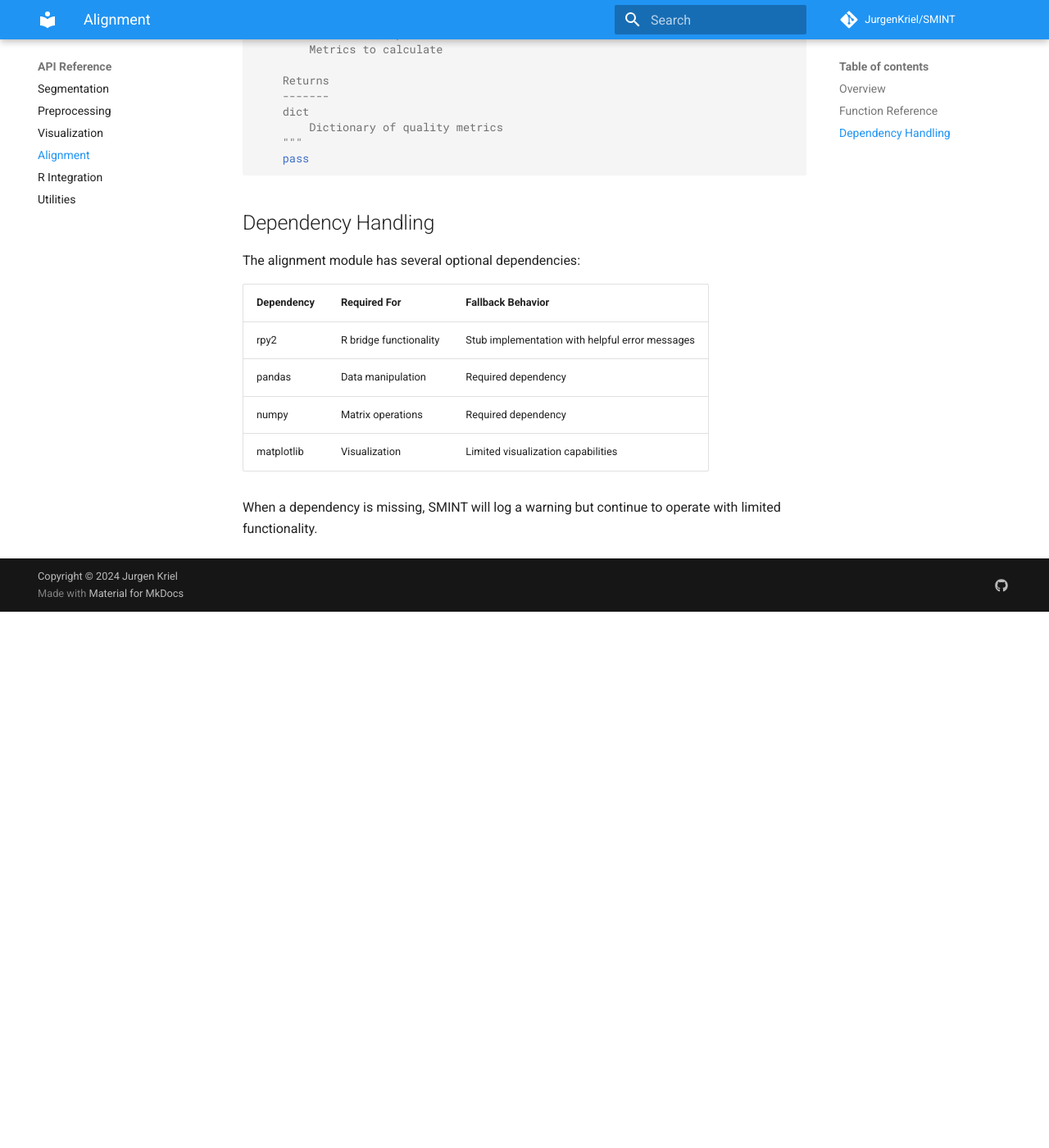
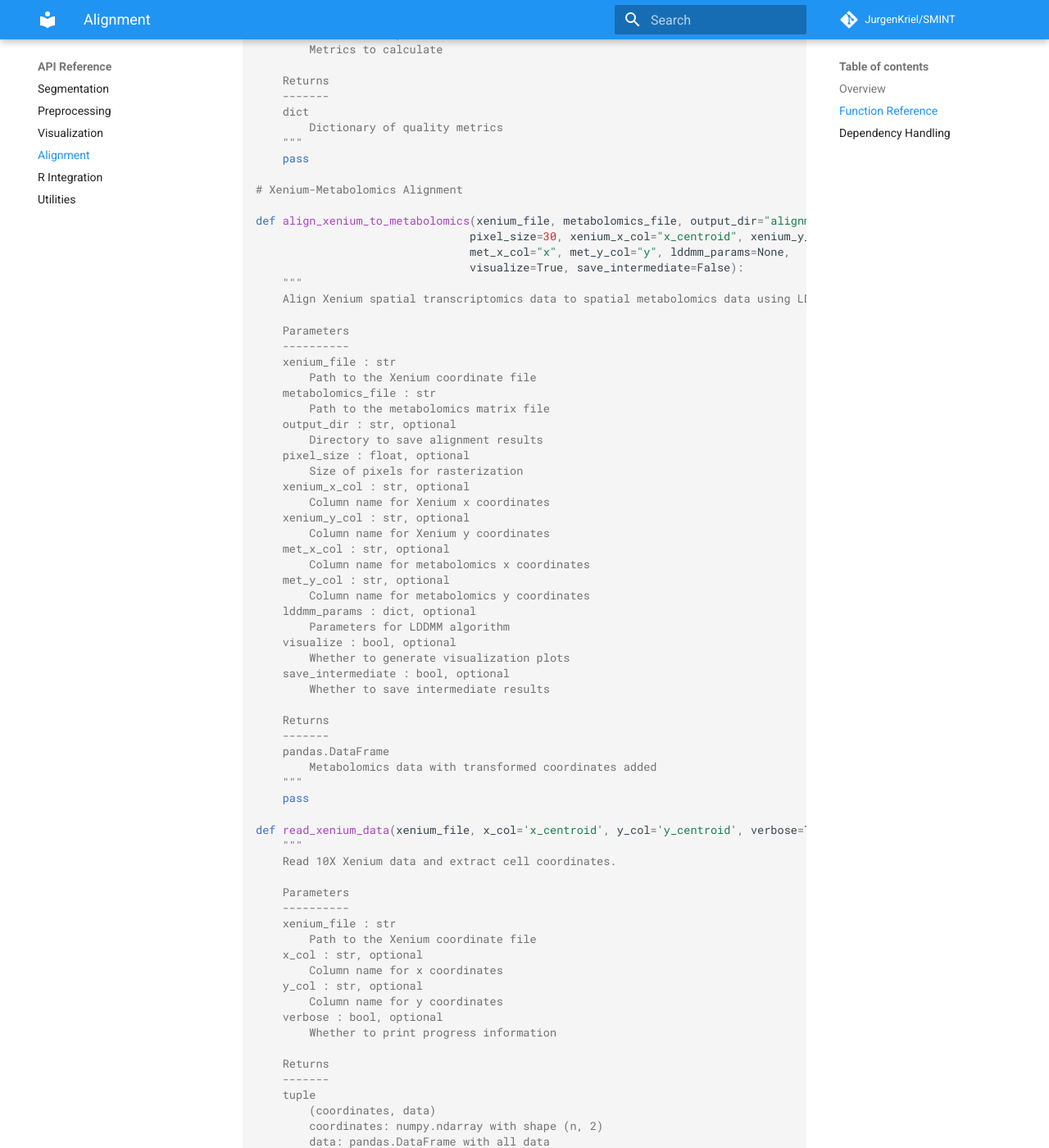
Before and after one commit to JurgenKriel/SMINT, an MkDocs documentation site: the page built from docs/api/alignment.md, in a window 1280 px wide and 1400 px high, scrolled down 1897 px. Shown: the whole window at 82% size. Built offline with MkDocs 1.6.1 and Material for MkDocs 9.7.7, drawn with Linux system fonts in a browser that asks for light colours; comment, search, counter and statistics services are not loaded; the version menu is left out; before the commit the page ends 2643 px from its top, so only the background shows below that; some of the changed text lies outside the part shown.

Commit message:
Update alignment.md

````diff
--- a/docs/api/alignment.md
+++ b/docs/api/alignment.md
@@ -90,6 +90,122 @@ def validate_alignment(source_transformed, target, metrics=None):
         Dictionary of quality metrics
     """
     pass
+
+# Xenium-Metabolomics Alignment
+
+def align_xenium_to_metabolomics(xenium_file, metabolomics_file, output_dir="alignment_results",
+                                pixel_size=30, xenium_x_col="x_centroid", xenium_y_col="y_centroid",
+                                met_x_col="x", met_y_col="y", lddmm_params=None,
+                                visualize=True, save_intermediate=False):
+    """
+    Align Xenium spatial transcriptomics data to spatial metabolomics data using LDDMM.
+
+    Parameters
+    ----------
+    xenium_file : str
+        Path to the Xenium coordinate file
+    metabolomics_file : str
+        Path to the metabolomics matrix file
+    output_dir : str, optional
+        Directory to save alignment results
+    pixel_size : float, optional
+        Size of pixels for rasterization
+    xenium_x_col : str, optional
+        Column name for Xenium x coordinates
+    xenium_y_col : str, optional
+        Column name for Xenium y coordinates
+    met_x_col : str, optional
+        Column name for metabolomics x coordinates
+    met_y_col : str, optional
+        Column name for metabolomics y coordinates
+    lddmm_params : dict, optional
+        Parameters for LDDMM algorithm
+    visualize : bool, optional
+        Whether to generate visualization plots
+    save_intermediate : bool, optional
+        Whether to save intermediate results
+
+    Returns
+    -------
+    pandas.DataFrame
+        Metabolomics data with transformed coordinates added
+    """
+    pass
+
+def read_xenium_data(xenium_file, x_col='x_centroid', y_col='y_centroid', verbose=True):
+    """
+    Read 10X Xenium data and extract cell coordinates.
+
+    Parameters
+    ----------
+    xenium_file : str
+        Path to the Xenium coordinate file
+    x_col : str, optional
+        Column name for x coordinates
+    y_col : str, optional
+        Column name for y coordinates
+    verbose : bool, optional
+        Whether to print progress information
+
+    Returns
+    -------
+    tuple
+        (coordinates, data)
+        coordinates: numpy.ndarray with shape (n, 2)
+        data: pandas.DataFrame with all data
+    """
+    pass
+
+def read_sm_matrix(mtx_file, x_col='x', y_col='y', verbose=True):
+    """
+    Read a Spatial Metabolomics matrix file and extract coordinates and data.
+
+    Parameters
+    ----------
+    mtx_file : str
+        Path to the metabolomics matrix file
+    x_col : str, optional
+        Column name for x coordinates
+    y_col : str, optional
+        Column name for y coordinates
+    verbose : bool, optional
+        Whether to print progress information
+
+    Returns
+    -------
+    tuple
+        (coordinates, data, numeric_columns)
+        coordinates: numpy.ndarray with shape (n, 2)
+        data: pandas.DataFrame with all data
+        numeric_columns: list of numeric column names (m/z values)
+    """
+    pass
+
+def visualize_alignment(xenium_coords, transformed_met_coords,
+                       xenium_label="Xenium", met_label="Metabolomics",
+                       output_path=None):
+    """
+    Visualize the alignment between Xenium and transformed metabolomics data.
+
+    Parameters
+    ----------
+    xenium_coords : numpy.ndarray
+        Xenium cell coordinates (shape: n x 2)
+    transformed_met_coords : numpy.ndarray
+        Transformed metabolomics coordinates (shape: m x 2)
+    xenium_label : str, optional
+        Label for Xenium data in legend
+    met_label : str, optional
+        Label for metabolomics data in legend
+    output_path : str, optional
+        Path to save the visualization
+
+    Returns
+    -------
+    matplotlib.figure.Figure
+        The created figure
+    """
+    pass
 ```
 
 ## Dependency Handling
@@ -102,5 +218,7 @@ The alignment module has several optional dependencies:
 | pandas | Data manipulation | Required dependency |
 | numpy | Matrix operations | Required dependency |
 | matplotlib | Visualization | Limited visualization capabilities |
+| torch | GPU acceleration for LDDMM | CPU-only operations (slower) |
+| STalign | Xenium-Metabolomics alignment | Functionality unavailable with informative error messages |
 
-When a dependency is missing, SMINT will log a warning but continue to operate with limited functionality.
+When a dependency is missing, SMINT will log a warning but continue to operate with limited functionality. In the case of the Xenium-Metabolomics alignment, the `torch` and `STalign` packages are required, but their absence is gracefully handled so that other parts of the SMINT package can still function.
````
